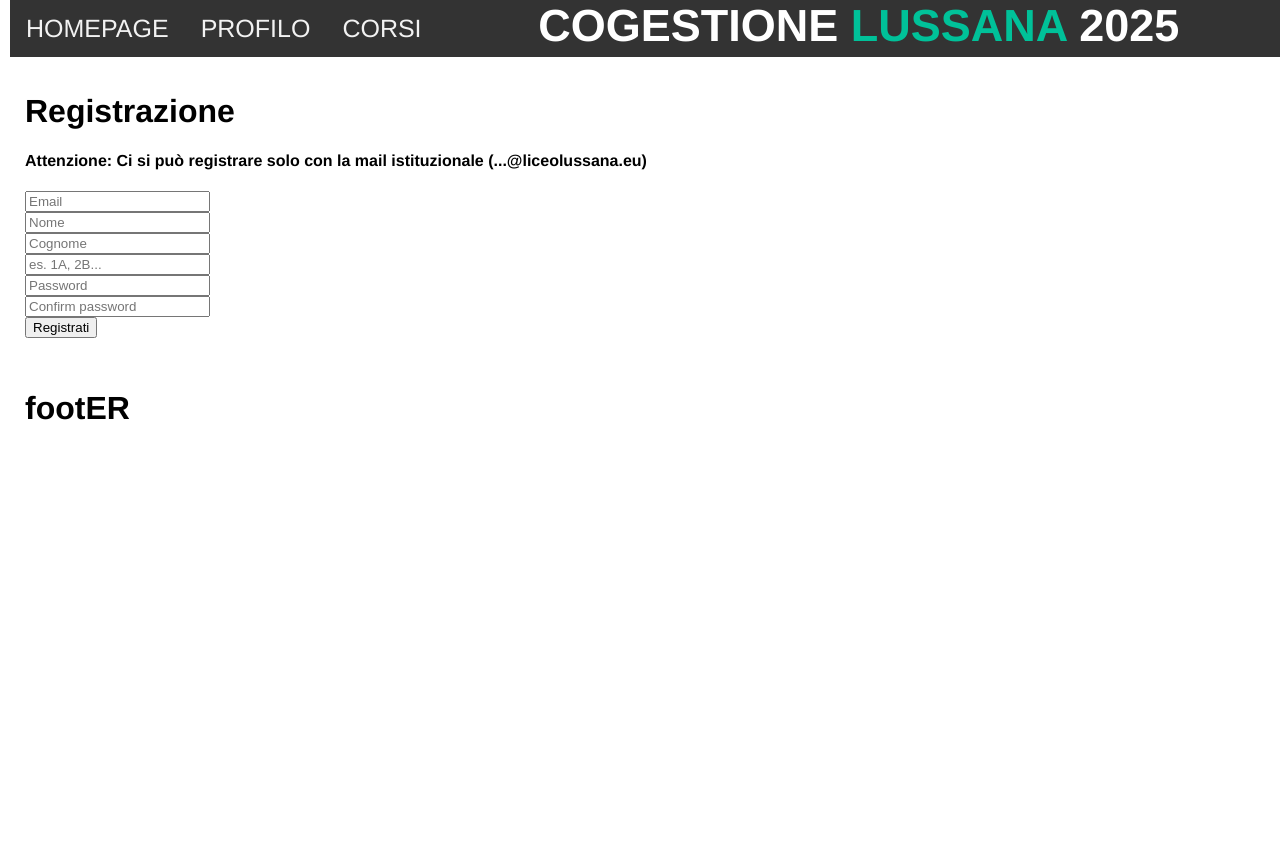
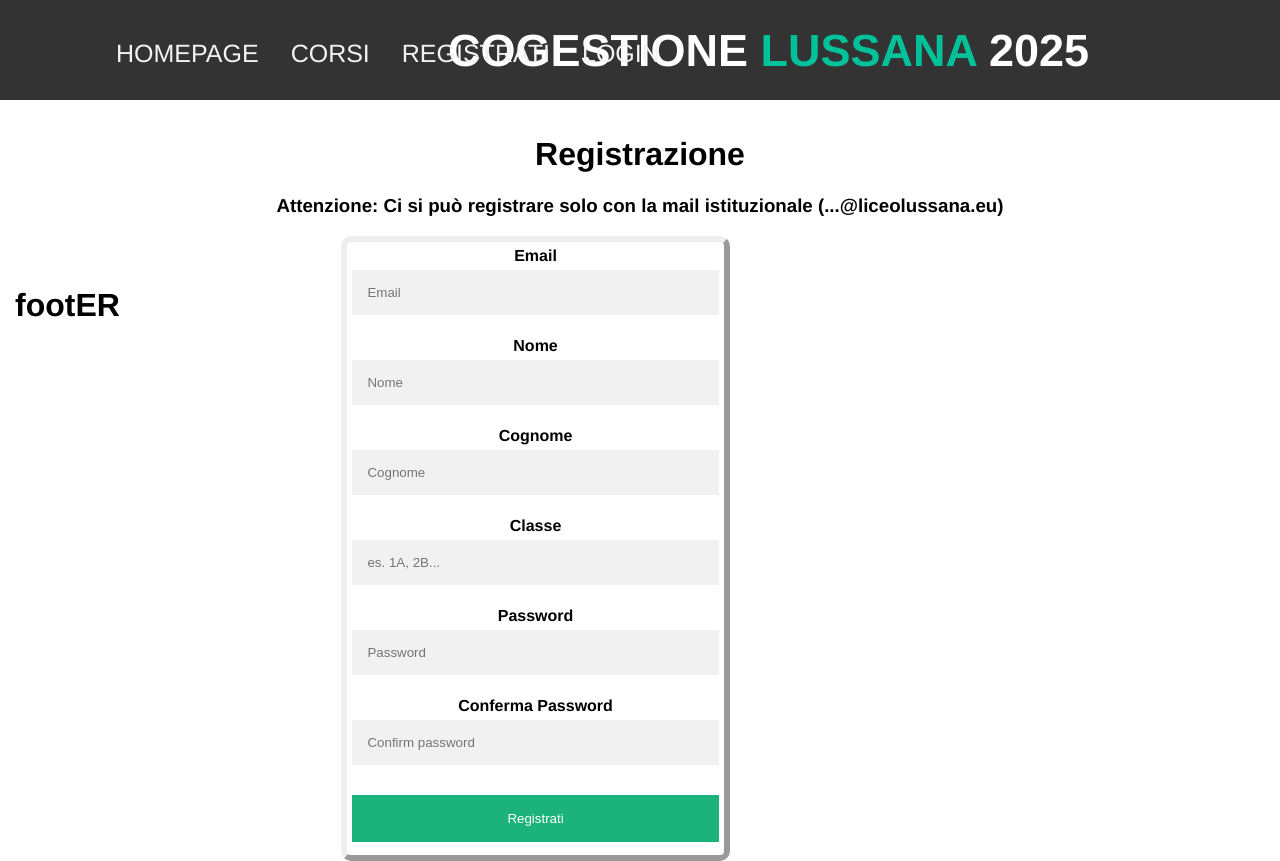
Before and after one commit to OgradL/cogestione-lussana, a Flask app: page /register/ in a window 1280 px wide. Before the commit the page ends 420 px from the top, so only its background shows below. Run offline with Flask 3, Linux system fonts and the light colour scheme; parts of the project's set-up code (start-up, migrations or seed data) failed here and were passed over.

Commit message:
Navbar and registration form

```diff
--- a/static/styles.css
+++ b/static/styles.css
@@ -1,6 +1,5 @@
 body {
 	margin: 0px;
-	padding-left: 10px;
 	height: 100%;
 	font-family: 'Franklin Gothic Medium', 'Arial Narrow', Arial, sans-serif;
 }
@@ -52,9 +51,17 @@
 	font-family: 'Franklin Gothic Medium', 'Arial Narrow', Arial, sans-serif;
 
 }
+strong{
+	position: absolute;
+	left: 35%;
+}
 .topnav {
+	padding-top: 25px;
+	padding-left: 100px;
 	background-color: #333;
 	overflow: hidden;
+	height: 100px;
+	text-align: center;
   }
 
   .topnav a {
@@ -66,8 +73,66 @@
 	text-decoration: none;
 	font-size: 25px;
 	position: relative;
+
   }
   .topnav a:hover {
 	background-color: #ddd;
 	color: black;
   }
+
+
+  * {
+	box-sizing: border-box;
+  }
+
+
+
+  /* Full-width input fields */
+  input[type=text], input[type=password] {
+	width: 100%;
+	padding: 15px;
+	margin: 5px 0 22px 0;
+	display: inline-block;
+	border: none;
+	background: #f1f1f1;
+  }
+
+  input[type=text]:focus, input[type=password]:focus {
+	background-color: #ddd;
+	outline: none;
+  }
+
+  /* Overwrite default styles of hr */
+  hr {
+	border: 1px solid #f1f1f1;
+	margin-bottom: 25px;
+  }
+
+  /* Set a style for the submit button */
+  .outline_md_btn {
+	background-color: #04AA6D;
+	color: white;
+	padding: 16px 20px;
+	margin: 8px 0;
+	border: none;
+	cursor: pointer;
+	width: 100%;
+	opacity: 0.9;
+  }
+
+  .outline_md_btn:hover {
+	opacity: 2;
+  }
+
+  /* Add a blue text color to links */
+  a {
+	color: dodgerblue;
+  }
+  form{
+	position: absolute;
+	right: 43%;
+	border-style: outset;
+	border-radius: 10px ;
+	border-width: 6px;
+	padding: 5px;
+  }
--- a/templates/base.html
+++ b/templates/base.html
@@ -16,8 +16,17 @@
 				<center>
 					<strong style="color: white; font-size: 45px"> COGESTIONE <span style="color: #00C199;">LUSSANA </span> 2025 </strong>
 					<a href="/"> HOMEPAGE </a>
-					<a href="/profile"> PROFILO </a>
 					<a href="/lista-corsi"> CORSI </a>
+					{% if logged %}
+						<a href="/profile"> PROFILO </a>
+					{% else %}
+						<a href="/register"> REGISTRATI </a>
+						<a href="/login"> LOGIN </a>
+					{% endif %}
+
+					{% if logged %}
+						<a href="/logout"> LOGOUT </a>
+					{% endif %}
 				</center>
 
 		</div>
--- a/templates/register.html
+++ b/templates/register.html
@@ -2,23 +2,29 @@
 {% block title %} Registrazione {% endblock %}
 
 {% block content %}
-
+	<center>
 		<h1> Registrazione </h1>
 
-	<h4> Attenzione: Ci si può registrare solo con la mail istituzionale (...@liceolussana.eu) </h4>
+		<h3> Attenzione: Ci si può registrare solo con la mail istituzionale (...@liceolussana.eu) </h4>
 
 		<form class="register-form" method="POST">
 			<div class="input_fields">
+				<label for="email"><b>Email</b></label>
 				<input type="text" name="email" id="email" class="inputform" placeholder="Email" required>
 				<br>
+				<label for="name"><b>Nome</b></label>
 				<input type="text" name="name" id="name" class="inputform" placeholder="Nome" required>
 				<br>
+				<label for="lastname"><b>Cognome</b></label>
 				<input type="text" name="lastname" id="lastname" class="inputform" placeholder="Cognome" required>
 				<br>
+				<label for="classe"><b>Classe</b></label>
 				<input type="text" name="classe" id="classe" class="inputform" placeholder="es. 1A, 2B..." required>
 				<br>
+				<label for="pssw"><b>Password</b></label>
 				<input type="password" name="password1" id="password1" class="inputform" placeholder="Password" required>
 				<br>
+				<label for="confpssw"><b>Conferma Password</b></label>
 				<input type="password" name="password2" id="password2" class="inputform" placeholder="Confirm password" required>
 				<br>
 			</div>
@@ -26,5 +32,5 @@
 				Registrati
 			</button>
 		</form>
-
+	</center>
 {% endblock %}
```
Also changed, not shown: templates/homepage.html (+0 -17 lines). Lines whose indentation alone changed are shown as unchanged.
